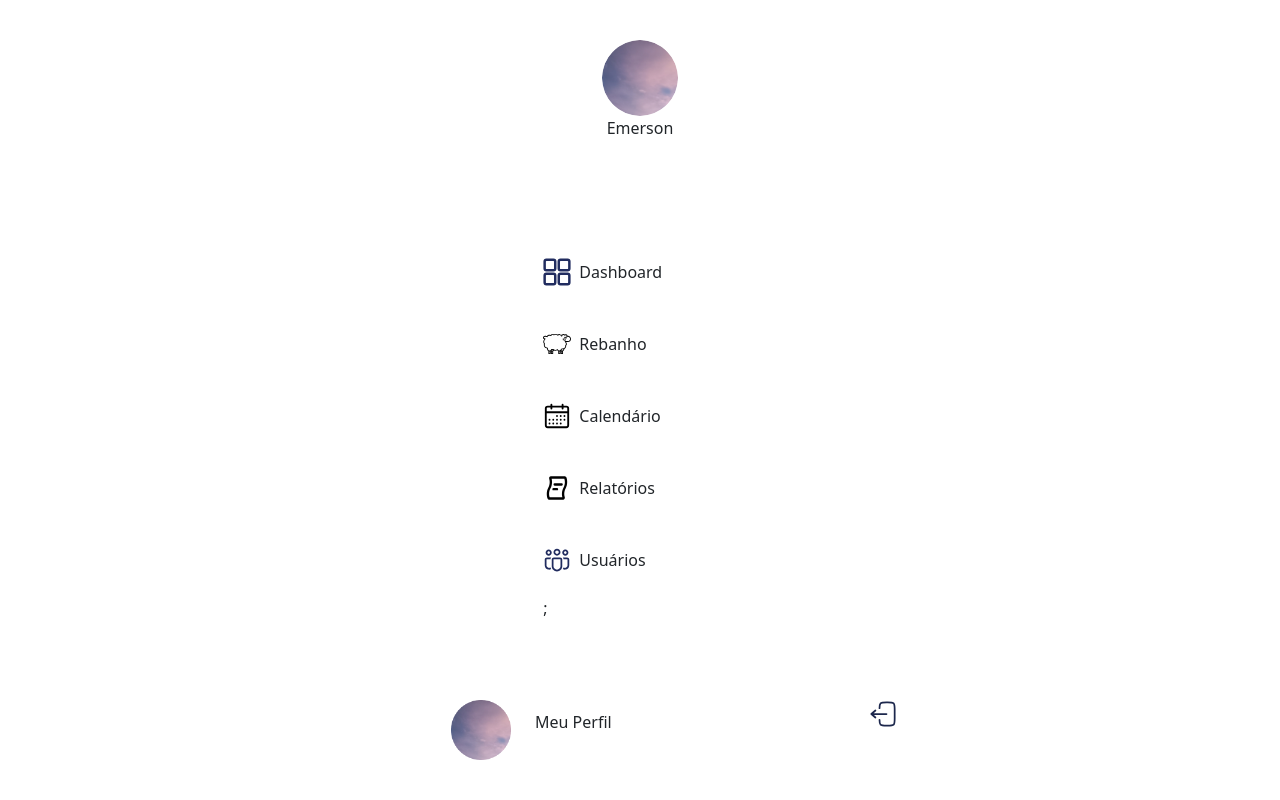
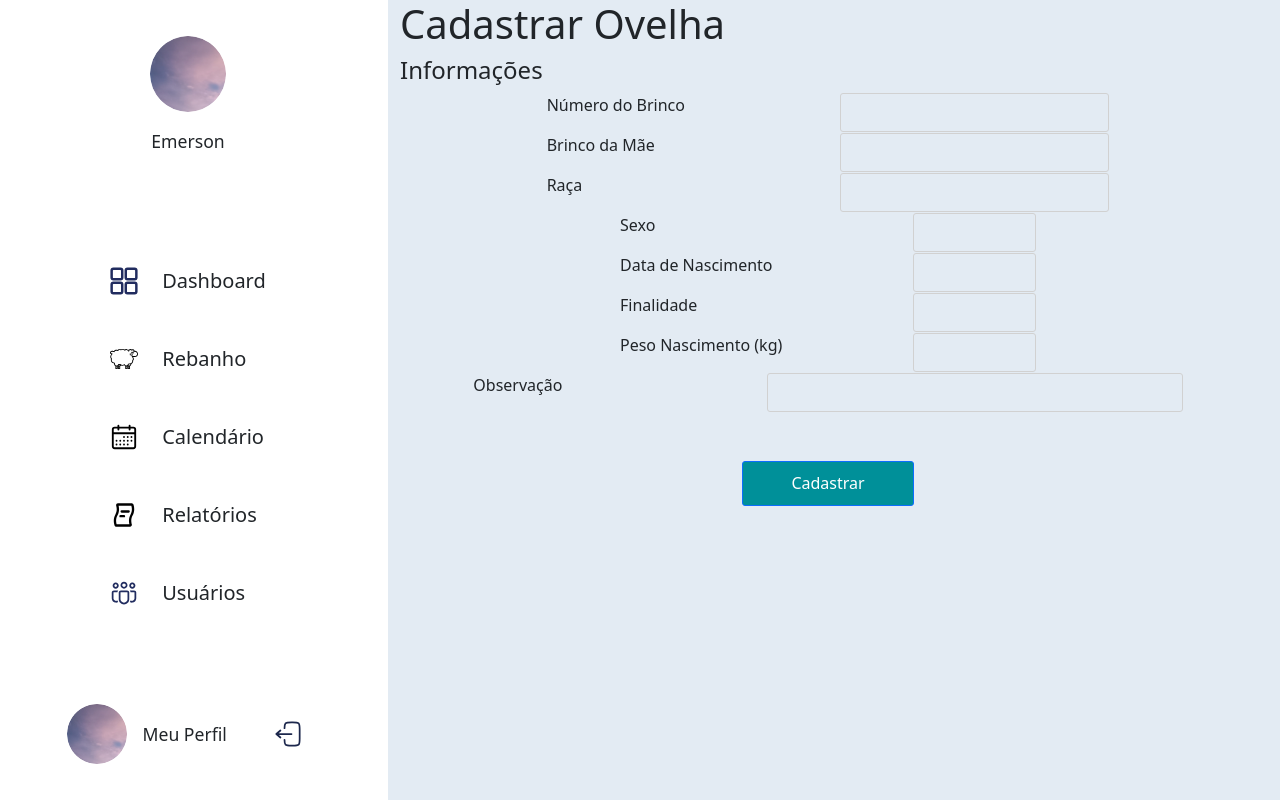
Before and after one commit to valentiniluis/GerenciamentoOvinos, a React (Vite) app in the folder frontend/: page / in a window 1280 px wide. Built offline with nearby package versions, Linux system fonts and the light colour scheme.

Commit message:
Início do desenvolvimento da tela de cadastro de ovinos; atualização de outros componentes

```diff
--- a/frontend/src/components/layout/sidebar/NavOption.jsx
+++ b/frontend/src/components/layout/sidebar/NavOption.jsx
@@ -1,7 +1,7 @@
 const NavOption = ({ name, icon }) => {
 
   return (
-    <div className="d-flex gap-2 py-2">
+    <div className="d-flex gap-4 py-2">
       <img className='option-icon' src={icon} alt={`${name} Sidebar Icon`} />
       <p className="h-100 option-text">{name}</p>
     </div>
--- a/frontend/src/components/layout/sidebar/Sidebar.jsx
+++ b/frontend/src/components/layout/sidebar/Sidebar.jsx
@@ -13,18 +13,19 @@ const Sidebar = ({ user, group, onNavigate }) => {
   ];
 
   return (
-    <nav className="cont bg-white">
-      <SidebarHeader user={user} profilePicture="./Group_2.png" />
+    <nav className="sidebar">
+      <SidebarHeader user={user} profilePicture={"./Group_2.png"} />
       <div className="row">
-        <div className="col-5"></div>
-        <div className="col">
+        <div className="col d-flex justify-content-center">
+          <div>
             { optNavegacao.map((option) => (
               <NavOption
                 key={option.name}
                 name={option.name}
                 icon={option.icon}
               />
-          ))};
+            ))}
+          </div>
         </div>
       </div>
       <SidebarFooter profilePicture={'./Group_2.png'} />
--- a/frontend/src/components/layout/sidebar/SidebarFooter.jsx
+++ b/frontend/src/components/layout/sidebar/SidebarFooter.jsx
@@ -1,11 +1,11 @@
 const SidebarFooter = ({ profilePicture }) => {
   return (
     <div className="row justify-content-center">
-      <div className="col-6 d-flex justify-content-center align-items-center gap-4">
+      <div className="col-6 d-flex justify-content-center align-items-center gap-3">
         <img className="profile-picture-two" src={profilePicture} alt="Foto de Perfil do Usuário" />
-        <p>Meu Perfil</p>
+        <p className="m-0 sidebar-text">Meu Perfil</p>
       </div>
-      <div className="col-2">
+      <div className="col-2 d-flex align-items-center justify-content-center mx-2">
         <img className="option-icon" src="./logout.svg" alt="Ícone de Logout"/>
       </div>
     </div>
--- a/frontend/src/components/layout/sidebar/SidebarHeader.jsx
+++ b/frontend/src/components/layout/sidebar/SidebarHeader.jsx
@@ -1,9 +1,9 @@
 const SidebarHeader = ({ user, profilePicture }) => {
   return (
-    <div className="row d-flex justify-content-center">
+    <div className="row d-flex justify-content-center gap-3">
       <img className="profile-picture-one"
         src={profilePicture} alt="Foto de Perfil"/>
-      <p className="text-center">{user}</p>
+      <p className="text-center sidebar-text">{user}</p>
     </div>
   );
 }
--- a/frontend/src/index.css
+++ b/frontend/src/index.css
@@ -3,6 +3,24 @@ body, html {
   padding: 0;
 }
 
+.flex-center {
+  display: flex;
+  flex-direction: column;
+  justify-content: center;
+  align-items: center;
+}
+
+.form-btn {
+  width: fit-content;
+  padding: 0.6rem 3rem;
+  border-radius: 3px;
+  background-color: #009099;
+}
+
+.form-btn:hover {
+  background-color: #006a72;
+}
+
 .sla {
   border: solid black 2px;
 }
--- a/frontend/src/pages/CadastroRebanho.jsx
+++ b/frontend/src/pages/CadastroRebanho.jsx
@@ -1,11 +1,39 @@
 import React from "react";
-import '../components/layout/sidebar/sidebar.css'
+import { Button } from 'react-bootstrap';
+import '../styles/sidebar.css'
 import Sidebar from "../components/layout/sidebar/Sidebar";
+import InputField from "../components/UI/InputField";
 
 const CadastroRebanho = () => {
+
+  const campos = [
+    { name: "Número do Brinco", nameSize: 4, inputSize: 4 },
+    { name: "Brinco da Mãe", nameSize: 4, inputSize: 4 },
+    { name: "Raça", nameSize: 4, inputSize: 4 },
+    { name: "Sexo", nameSize: 4, inputSize: 2 },
+    { name: "Data de Nascimento", nameSize: 4, inputSize: 2 },
+    { name: "Finalidade", nameSize: 4, inputSize: 2 },
+    { name: "Peso Nascimento (kg)", nameSize: 4, inputSize: 2 },
+    { name: "Observação", nameSize: 4, inputSize: 6 }
+  ]
+
   return (
-    <div>
-      <Sidebar user='Emerson'/>
+    <div className="row">
+      <Sidebar user="Emerson"/>
+      <main className="col cont">
+        <div className="row">
+          <h1 className="page-title">Cadastrar Ovelha</h1>
+        </div>
+        <form className="row" action="/cadastrarOvelha" method="POST">
+          <h4>Informações</h4>
+          { campos.map(campo => {
+            return (<InputField name={campo.name} nameSize={campo.nameSize} inputSize={campo.inputSize} />);
+          })}
+          <div className='row py-5 justify-content-center'>
+            <Button className='form-btn' variant='primary' type='submit'>Cadastrar</Button>
+          </div>
+        </form>
+      </main>
     </div>
   );
 }
--- a/frontend/src/pages/Login.jsx
+++ b/frontend/src/pages/Login.jsx
@@ -1,6 +1,6 @@
 import { Button } from 'react-bootstrap';
 import '../styles/login.css'
-import InputField from '../components/ui/InputField';
+import InputField from '../components/UI/InputField';
 
 const Login = () => {
 
--- a/frontend/src/styles/login.css
+++ b/frontend/src/styles/login.css
@@ -1,7 +1,3 @@
-body, html {
-  margin: 0;
-  padding: 0;
-}
 
 .cont {
   height: 100vh;
@@ -16,23 +12,9 @@ body, html {
   font-size: 3.2rem;
 }
 
-.flex-center {
-  display: flex;
-  flex-direction: column;
-  justify-content: center;
-  align-items: center;
-}
-
 .my-form {
   border-radius: 6px;
   box-shadow: 0px 2px 3px grey;
-}
-
-.form-btn {
-  width: fit-content;
-  padding: 0.6rem 3rem;
-  border-radius: 3px;
-  background-color: #009099;
 }
 
 .form-input {
@@ -44,9 +26,6 @@ body, html {
   outline: none;
 }
 
-.form-btn:hover {
-  background-color: #006a72;
-}
 
 .my-link {
   text-decoration: none;
--- a/frontend/src/components/layout/sidebar/sidebar.css
+++ b/frontend/src/styles/sidebar.css
@@ -1,8 +1,10 @@
-.cont {
+.sidebar {
   height: 100vh;
   display: flex;
   flex-direction: column;
   justify-content: space-around;
+  background-color: white;
+  max-width: 400px;
 }
 
 .profile-picture-one {
@@ -12,13 +14,19 @@
 
 .profile-picture-two {
   max-width: 60px;
+  border-radius: 100%;
 }
 
 .option-text {
   margin: 0;
   padding: 1rem 0;
+  font-size: 1.25rem;
 }
 
 .option-icon {
   width: 28px;
 }
+
+.sidebar-text {
+  font-size: 1.1rem;
+}
```
Also changed, not shown: frontend/src/components/UI/InputField.jsx (renamed from frontend/src/components/ui/InputField.jsx). Lines whose indentation alone changed are shown as unchanged.
